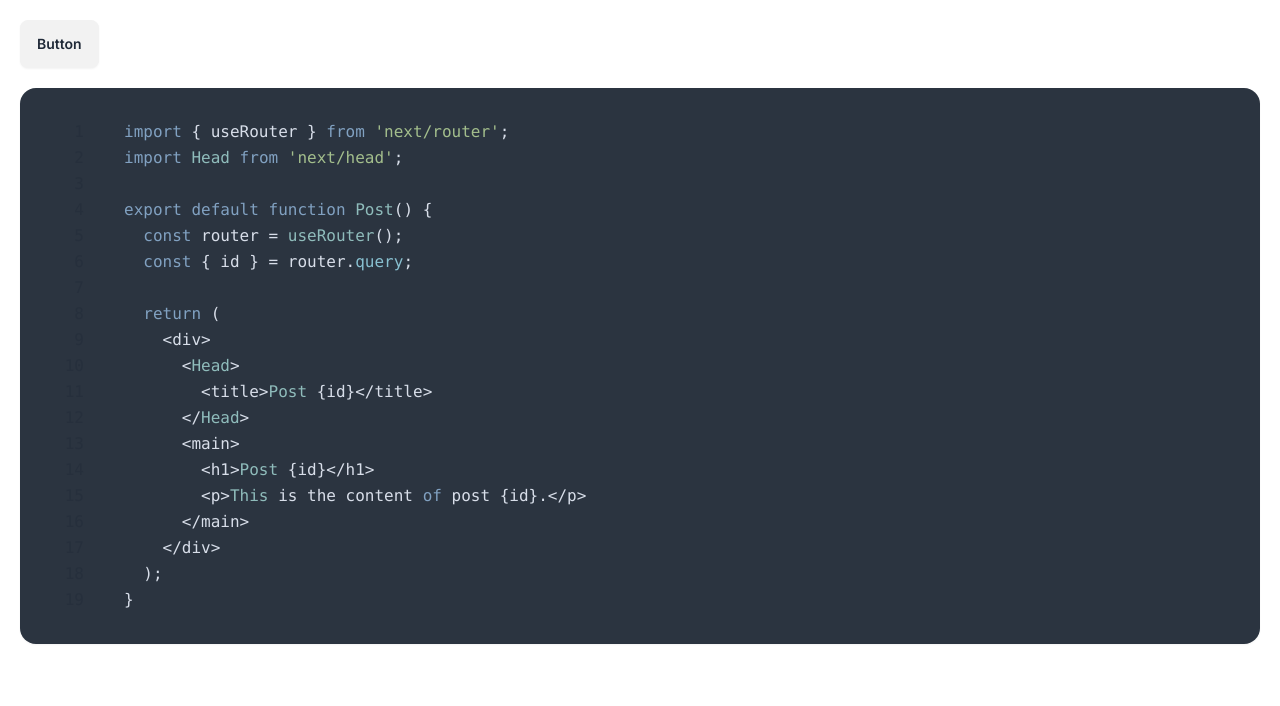
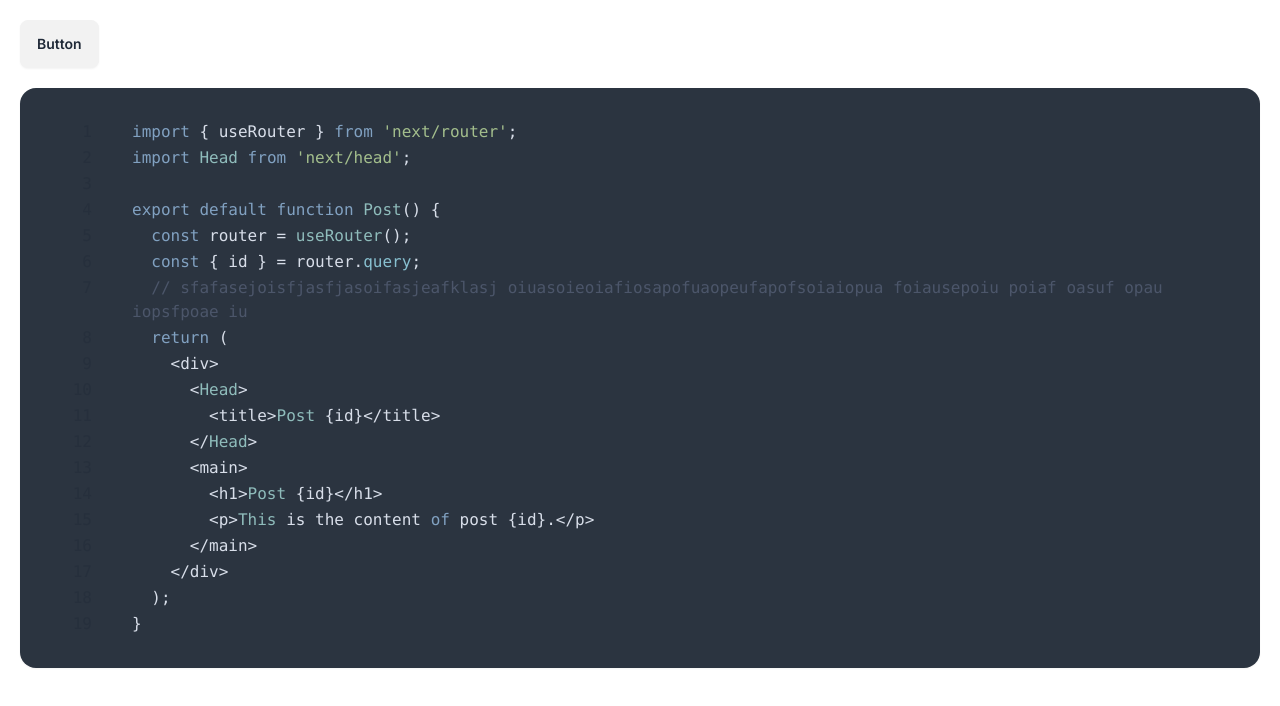
Before and after one commit to tf63/MUBECODE, a Next.js app: page / in a window 1280 px wide. Shown: the top 706 px of the page. Built offline with nearby package versions, Linux system fonts and the light colour scheme.

Commit message:
support line break

```diff
--- a/app/api/codes/route.ts
+++ b/app/api/codes/route.ts
@@ -32,7 +32,7 @@ export const GET = () => {
                     "updatedAt": "2024-06-18T04:35:23.980Z",
                     "publishedAt": "2024-06-18T04:35:23.980Z",
                     "revisedAt": "2024-06-18T04:35:23.980Z",
-                    "text": "import { useRouter } from 'next/router';\\nimport Head from 'next/head';\\n\\nexport default function Post() {\\n  const router = useRouter();\\n  const { id } = router.query;\\n\\n  return (\\n    <div>\\n      <Head>\\n        <title>Post {id}</title>\\n      </Head>\\n      <main>\\n        <h1>Post {id}</h1>\\n        <p>This is the content of post {id}.</p>\\n      </main>\\n    </div>\\n  );\\n}"
+                    "text": "import { useRouter } from 'next/router';\\nimport Head from 'next/head';\\n\\nexport default function Post() {\\n  const router = useRouter();\\n  const { id } = router.query;\\n  // sfafasejoisfjasfjasoifasjeafklasj oiuasoieoiafiosapofuaopeufapofsoiaiopua foiausepoiu poiaf oasuf opau iopsfpoae iu\\n  return (\\n    <div>\\n      <Head>\\n        <title>Post {id}</title>\\n      </Head>\\n      <main>\\n        <h1>Post {id}</h1>\\n        <p>This is the content of post {id}.</p>\\n      </main>\\n    </div>\\n  );\\n}"
                 },
                 {
                     "id": "sample2",
--- a/components/ui/code/code.tsx
+++ b/components/ui/code/code.tsx
@@ -19,7 +19,17 @@ const CodeLine = ({ line }: { line: string }) => {
 
     return (
         // tailwindcssのプロパティが効かないのでstyleで指定
-        <code ref={lineRef} style={{ padding: 0, margin: 0, backgroundColor: 'transparent' }} className="typescript">
+        <code
+            ref={lineRef}
+            style={{
+                padding: 0,
+                margin: 0,
+                backgroundColor: 'transparent',
+                whiteSpace: 'pre-wrap',
+                overflowWrap: 'break-word',
+            }}
+            className="typescript"
+        >
             {line}
         </code>
     )
@@ -58,7 +68,7 @@ const CodeText = () => {
                 return (
                     // 今回はkeyをindexにする
                     <pre key={index} className="flex">
-                        <div className="mr-10 w-8 text-right opacity-40">{index + 1}</div>
+                        <div className="mr-10 min-w-10 text-right opacity-40">{index + 1}</div>
                         <CodeLine line={line} />
                     </pre>
                 )
```
